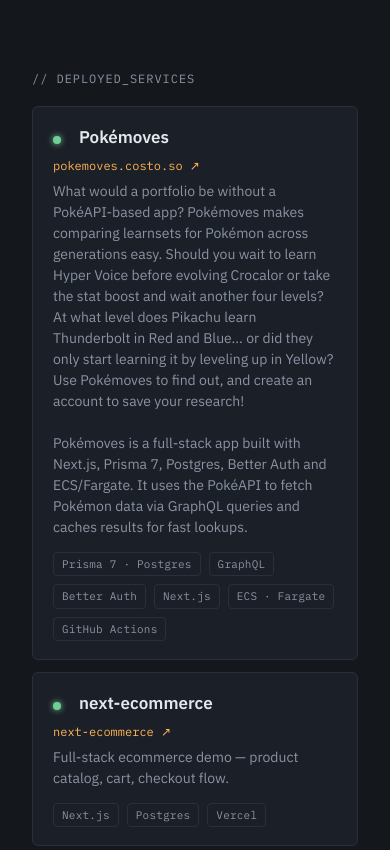
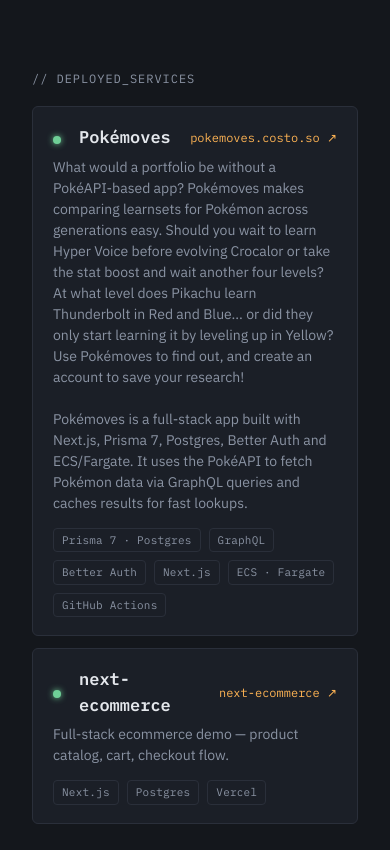
Before and after one commit to ccostoso/carlos, a React (Vite) app: page / in a window 390 px wide. Shown: the part 1147-1997 px from the top of the page. Built offline with nearby package versions, Linux system fonts and the light colour scheme; no server answers.

Commit message:
Adjusts larger screen layout

```diff
--- a/src/components/service-card.css
+++ b/src/components/service-card.css
@@ -23,10 +23,10 @@
   background: var(--panel);
   border-radius: 6px;
   padding: 18px 20px;
-  display: grid;
-  grid-template-columns: auto 1fr auto;
+  display: flex;
+  flex-wrap: wrap;
+  align-items: center;
   gap: 6px 18px;
-  align-items: start;
   transition: background 0.15s, border-color 0.15s;
 }
 
@@ -36,7 +36,7 @@
 }
 
 .service .status {
-  grid-row: 1 / 3;
+  order: 1;
   display: flex;
   align-items: center;
   padding-top: 3px;
@@ -56,19 +56,34 @@
 }
 
 .service .name {
+  order: 2;
+  flex: 1;
+  font-family: "IBM Plex Mono", monospace;
   font-size: 17px;
   font-weight: 600;
 }
 
+.service .link {
+  order: 3;
+  flex-shrink: 0;
+  font-family: "IBM Plex Mono", monospace;
+  font-size: 12px;
+  color: var(--accent);
+  text-decoration: none;
+  white-space: nowrap;
+}
+
 .service .desc {
-  grid-column: 2;
+  order: 4;
+  flex-basis: 100%;
   color: var(--text-dim);
   font-size: 14px;
   white-space: pre-line;
 }
 
 .service .meta {
-  grid-column: 2;
+  order: 5;
+  flex-basis: 100%;
   display: flex;
   gap: 8px;
   flex-wrap: wrap;
@@ -84,46 +99,3 @@
   padding: 3px 8px;
   letter-spacing: 0.02em;
 }
-
-.service .link {
-  grid-row: 1 / 3;
-  align-self: center;
-  font-family: "IBM Plex Mono", monospace;
-  font-size: 12px;
-  color: var(--accent);
-  text-decoration: none;
-  white-space: nowrap;
-}
-
-@media (max-width: 640px) {
-  .service {
-    display: flex;
-    flex-wrap: wrap;
-    align-items: center;
-  }
-
-  .service .status {
-    order: 1;
-  }
-
-  .service .name {
-    order: 2;
-  }
-
-  .service .link {
-    order: 3;
-    flex-basis: 100%;
-    align-self: flex-start;
-    white-space: normal;
-  }
-
-  .service .desc {
-    order: 4;
-    flex-basis: 100%;
-  }
-
-  .service .meta {
-    order: 5;
-    flex-basis: 100%;
-  }
-}
--- a/src/routes/Home.tsx
+++ b/src/routes/Home.tsx
@@ -16,7 +16,7 @@ export function Home() {
           <span className="cursor" />
         </h1>
         <p className={`role ${bootDone ? 'reveal' : ''}`}>
-          Back-end engineer. I build it, deploy it and keep it running!
+          Back-end engineer. I build it, I deploy it and then I keep it running!
         </p>
       </div>
       <About />
```
